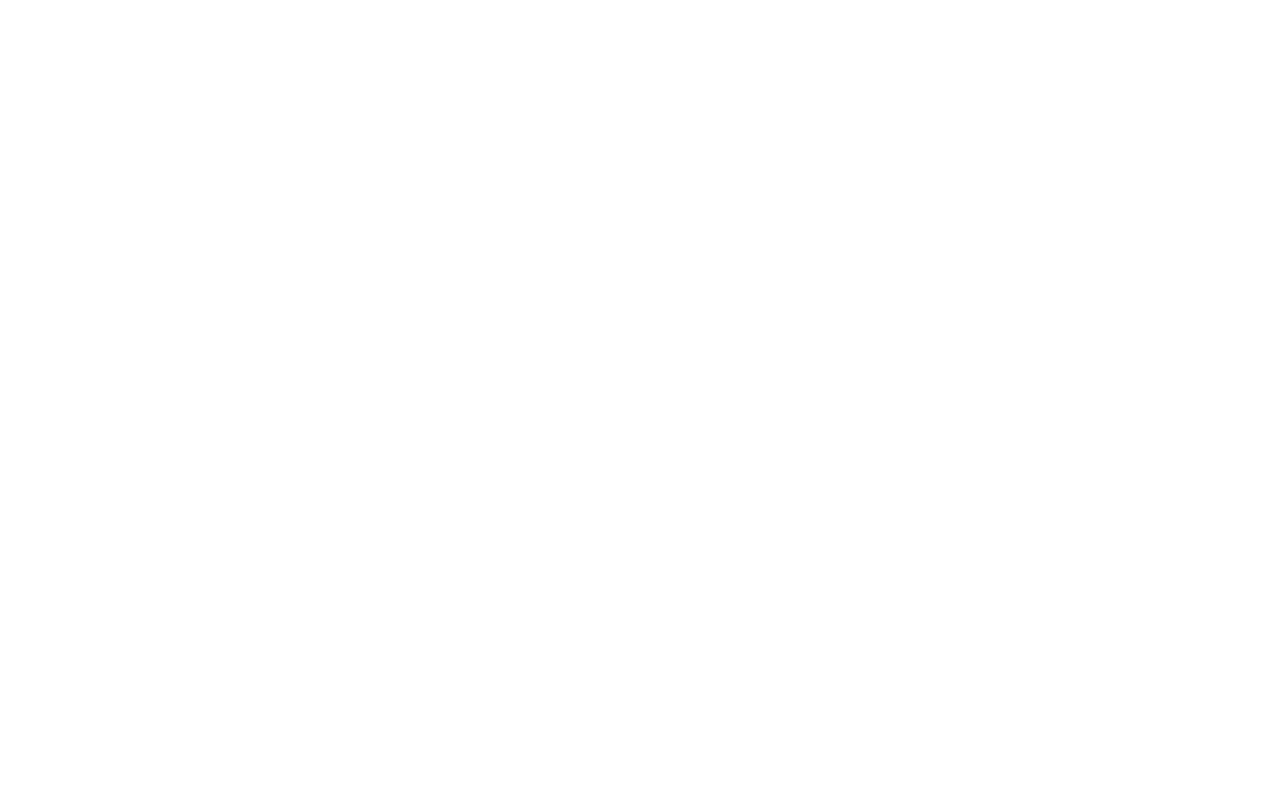
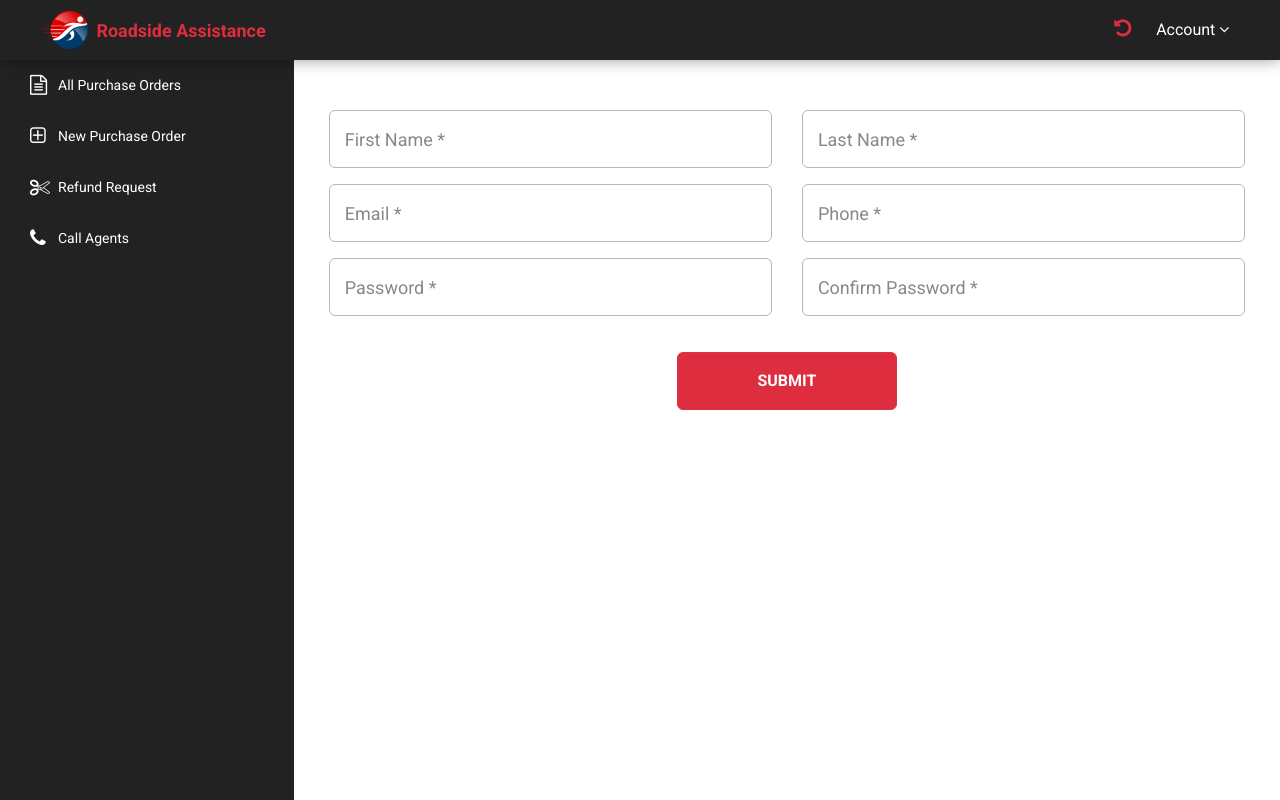
Before and after one commit to aninda-codaemon/call-center-invoicing, a React (Create React App) app in the folder client/: page /create-new-agent in a window 1280 px wide. Built offline with nearby package versions, Linux system fonts and the light colour scheme.

Commit message:
call agents and create new agents completed

```diff
--- a/client/src/App.js
+++ b/client/src/App.js
@@ -6,6 +6,7 @@
 import NewPurchaseOrder from "./pages/new-purchase-order/new-purchase-order";
 import RefundRequest from "./pages/refund-request/refund-request";
 import CallAgents from "./pages/call-agents/call-agents";
+import CreateNewAgent from "./pages/create-new-agent/create-new-agent";
 
 function App() {
   return (
@@ -15,6 +16,7 @@
       <Route path="/new-purchase-order" component={NewPurchaseOrder} />
       <Route path="/refund-request" component={RefundRequest} />
       <Route path="/call-agents" component={CallAgents} />
+      <Route path="/create-new-agent" component={CreateNewAgent} />
     </Router>
   );
 }
--- a/client/src/components/sidebarnav/sidebarnav.scss
+++ b/client/src/components/sidebarnav/sidebarnav.scss
@@ -29,6 +29,7 @@
       color: #ffffff;
       @include font-size(14);
       text-decoration: none;
+      display: flex;
 
       @include tab {
         padding: 15px;
--- a/client/src/index.scss
+++ b/client/src/index.scss
@@ -231,6 +231,9 @@
   input {
     max-width: 300px;
     margin-right: 10px;
+    @include mobile {
+      max-width: 100%;
+    }
   }
 
   .btn {
--- a/client/src/pages/all-purchase-orders/all-purchase-orders.scss
+++ b/client/src/pages/all-purchase-orders/all-purchase-orders.scss
@@ -13,15 +13,24 @@
 }
 
 .data-table-area {
-  padding: 30px 0;
+  padding: 30px 15px 30px 0;
 
   @include mobile {
-    padding: 15px 0;
+    padding: 15px 0px 15px 15px;
   }
 
   .btn-danger {
     width: auto;
     height: auto;
+  }
+
+  .btn-primary.create-new-agent {
+    background-color: #157ffb;
+    font-weight: bold;
+    @include font-size(14);
+    max-width: 201px;
+    width: 100%;
+    height: 42px;
   }
 
   .export {
@@ -54,7 +63,7 @@
       color: #fff;
       font-size: 12px;
 
-      & > div {
+      &>div {
         margin-right: 10px;
         position: relative;
         display: flex;
@@ -79,7 +88,7 @@
         }
       }
 
-      & > div {
+      &>div {
         margin-right: 10px;
 
         &:last-child {
@@ -125,6 +134,10 @@
       width: 78px;
     }
 
+    .email {
+      width: 250px;
+    }
+
     .phone {
       width: 100px;
     }
@@ -161,6 +174,7 @@
 
       i {
         cursor: pointer;
+        margin: 0 auto;
       }
     }
   }
--- a/client/src/pages/call-agents/call-agents.js
+++ b/client/src/pages/call-agents/call-agents.js
@@ -1,7 +1,10 @@
 import React from "react";
 import Header from "../../components/header/header";
 import Sidebar from "../../components/sidebar/sidebar";
+import Pagination from "../../components/pagination/pagination";
+import SortingIcon from "../../components/sortingicon/sortingicon";
 import { Row, Col, Button, Container } from "react-bootstrap";
+import { Link } from "react-router-dom";
 
 function CallAgents() {
   return (
@@ -13,7 +16,96 @@
             <Sidebar />
           </Col>
           <Col md={9} className="right-part">
-            <h1>Call Agents</h1>
+            <div className="data-table-area">
+              <header>
+                <Row className="align-items-center">
+                  <Col md={8}>
+                    <form className="search-area">
+                      <input
+                        className="form-control mr-sm-2"
+                        type="search"
+                        placeholder="Search"
+                        aria-label="Search"
+                      />
+                      <button
+                        className="btn btn-danger my-2 my-sm-0"
+                        type="submit"
+                      >
+                        <i className="fa fa-search" aria-hidden="true" />
+                      </button>
+                    </form>
+                  </Col>
+                  <Col className="text-right">
+                    <Link to="/create-new-agent">
+                      <Button variant="primary" className="create-new-agent">
+                        Create New Agent
+                      </Button>
+                    </Link>
+                  </Col>
+                </Row>
+              </header>
+              <div className="hr-scroll">
+                <div className="table-content">
+                  <header>
+                    <div className="check-box-area">
+                      <label className="custom-checkbox">
+                        <input type="checkbox" />
+                        <span className="checkmark" />
+                      </label>
+                    </div>
+                    <div className="fname">
+                      First Name <SortingIcon />
+                    </div>
+                    <div className="lname">Last Name</div>
+                    <div className="email">Email</div>
+                    <div className="phone">Phone Number</div>
+                    <div className="dispatching-system">&nbsp;</div>
+                    <div className="edit">&nbsp;</div>
+                  </header>
+                  <div className="table-body">
+                    <div className="check-box-area">
+                      <label className="custom-checkbox">
+                        <input type="checkbox" />
+                        <span className="checkmark" />
+                      </label>
+                    </div>
+                    <div className="fname">Andrew</div>
+                    <div className="lname">Johnson</div>
+                    <div className="email">andrewjohnson@yahoo.com</div>
+                    <div className="phone">7363524284</div>
+                    <div className="dispatching-system">
+                      <Button variant="danger" size="sm">
+                        Delete
+                      </Button>
+                    </div>
+                    <div className="edit">
+                      <i className="fa fa-pencil" aria-hidden="true" />
+                    </div>
+                  </div>
+                  <div className="table-body">
+                    <div className="check-box-area">
+                      <label className="custom-checkbox">
+                        <input type="checkbox" />
+                        <span className="checkmark" />
+                      </label>
+                    </div>
+                    <div className="fname">Andrew</div>
+                    <div className="lname">Johnson</div>
+                    <div className="email">andrewjohnson@yahoo.com</div>
+                    <div className="phone">7363524284</div>
+                    <div className="dispatching-system">
+                      <Button variant="danger" size="sm">
+                        Delete
+                      </Button>
+                    </div>
+                    <div className="edit">
+                      <i className="fa fa-pencil" aria-hidden="true" />
+                    </div>
+                  </div>
+                </div>
+              </div>
+              <Pagination />
+            </div>
           </Col>
         </Row>
       </Container>
--- /dev/null
+++ b/client/src/pages/create-new-agent/create-new-agent.js
@@ -0,0 +1,121 @@
+import React, { useState } from "react";
+import "./create-new-agent.scss";
+import Header from "../../components/header/header";
+import Sidebar from "../../components/sidebar/sidebar";
+import { Row, Col, Button, Container } from "react-bootstrap";
+import Input from "../../components/input/input";
+
+function CreateNewAgent() {
+  const initialData = {
+    fname: "",
+    lname: "",
+    email: "",
+    phone: "",
+    password: "",
+    confirmpassword: ""
+  };
+
+  const [newAgent, setNewAgent] = useState(initialData);
+
+  // form handler
+  const handleChange = e => {
+    setNewAgent({
+      ...newAgent,
+      [e.target.name]: e.target.value
+    });
+  };
+
+  const handleSubmit = e => {
+    e.preventDefault();
+    console.log(newAgent);
+    setNewAgent(initialData);
+  };
+
+  return (
+    <React.Fragment>
+      <Header />
+      <Container fluid={true} className="content-area">
+        <Row className="main-content">
+          <Col md={3} className="align-self-stretch">
+            <Sidebar />
+          </Col>
+          <Col md={9} className="right-part">
+            <section className="invoice-wrap">
+              <form onSubmit={handleSubmit}>
+                <Row>
+                  <Col md={6}>
+                    <Input
+                      type="text"
+                      name="fname"
+                      value={newAgent.fname}
+                      onChange={handleChange}
+                      required={true}
+                      label="First Name *"
+                    />
+                  </Col>
+                  <Col md={6}>
+                    <Input
+                      type="text"
+                      name="lname"
+                      value={newAgent.lname}
+                      onChange={handleChange}
+                      required={true}
+                      label="Last Name *"
+                    />
+                  </Col>
+                  <Col md={6}>
+                    <Input
+                      type="email"
+                      name="email"
+                      value={newAgent.email}
+                      onChange={handleChange}
+                      required={true}
+                      label="Email *"
+                    />
+                  </Col>
+                  <Col md={6}>
+                    <Input
+                      type="tel"
+                      name="phone"
+                      value={newAgent.phone}
+                      onChange={handleChange}
+                      required={true}
+                      label="Phone *"
+                    />
+                  </Col>
+                  <Col md={6}>
+                    <Input
+                      type="password"
+                      name="password"
+                      value={newAgent.password}
+                      onChange={handleChange}
+                      required={true}
+                      label="Password *"
+                    />
+                  </Col>
+                  <Col md={6}>
+                    <Input
+                      type="password"
+                      name="confirmpassword"
+                      value={newAgent.confirmpassword}
+                      onChange={handleChange}
+                      required={true}
+                      label="Confirm Password *"
+                    />
+                  </Col>
+                </Row>
+                <div className="submit-button-area">
+                  <Button variant="danger" type="submit">
+                    SUBMIT
+                  </Button>
+                </div>
+              </form>
+            </section>
+          </Col>
+        </Row>
+      </Container>
+    </React.Fragment>
+  );
+}
+
+export default CreateNewAgent;
--- /dev/null
+++ b/client/src/pages/create-new-agent/create-new-agent.scss
@@ -0,0 +1,10 @@
+@import "../../assets/sass/mixin";
+
+.submit-button-area{
+    max-width: 220px;
+    margin:20px auto 0 auto;
+
+    @include mobile-small {
+        max-width: 100%;
+      }
+}
--- a/client/src/pages/new-purchase-order/new-purchase-order.scss
+++ b/client/src/pages/new-purchase-order/new-purchase-order.scss
@@ -5,8 +5,7 @@
   padding: 50px 20px 50px 5px;
 
   @include mobile {
-    margin-right: -15px;
-    padding: 20px 20px 20px 20px;
+    padding: 20px 0px 20px 15px;
   }
 
   .invoice-title {
```
Also changed, not shown: client/src/pages/new-purchase-order/new-purchase-order.js (+21 -8 lines), client/src/pages/call-agents/call-agents.scss (deleted).
